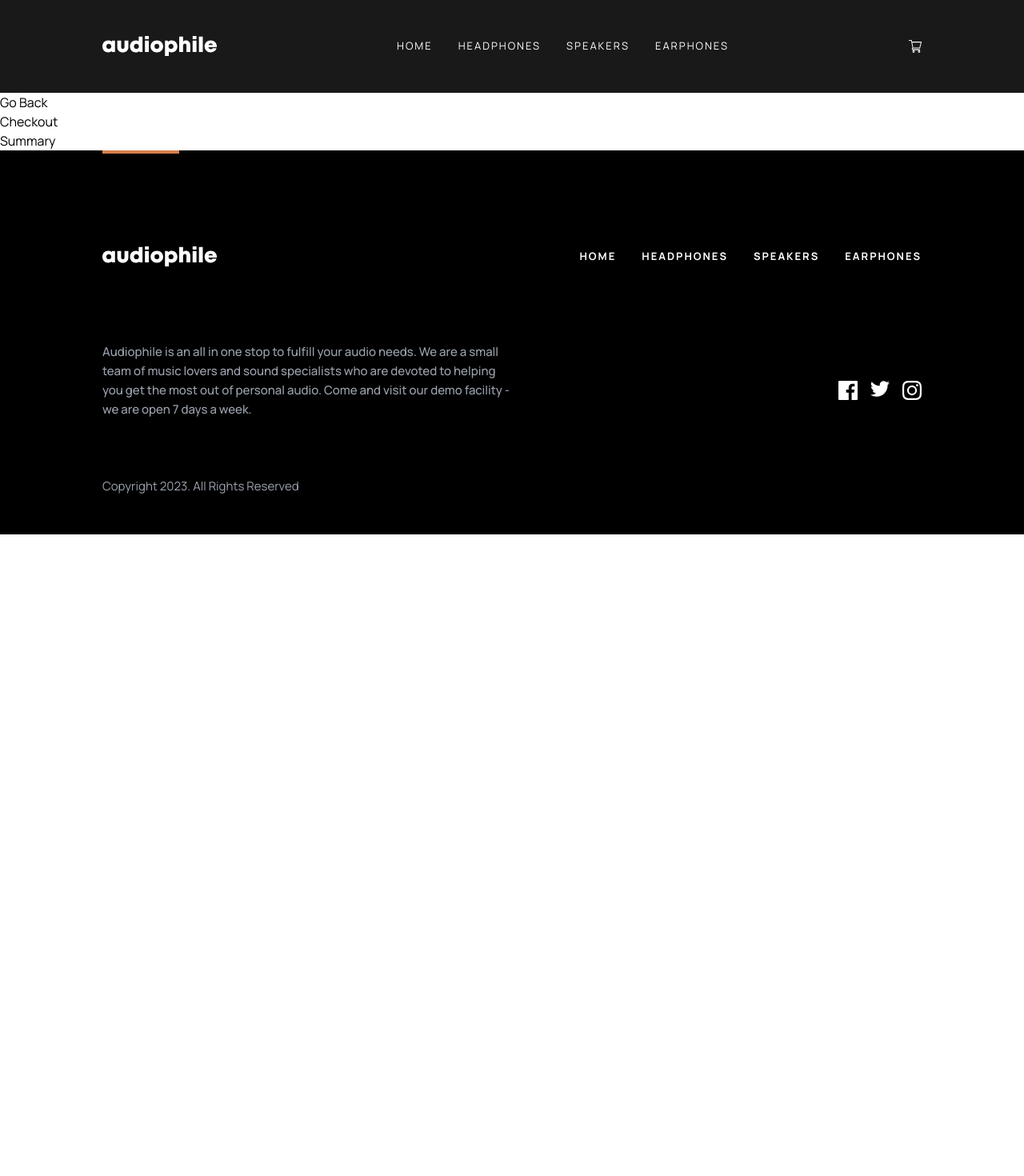
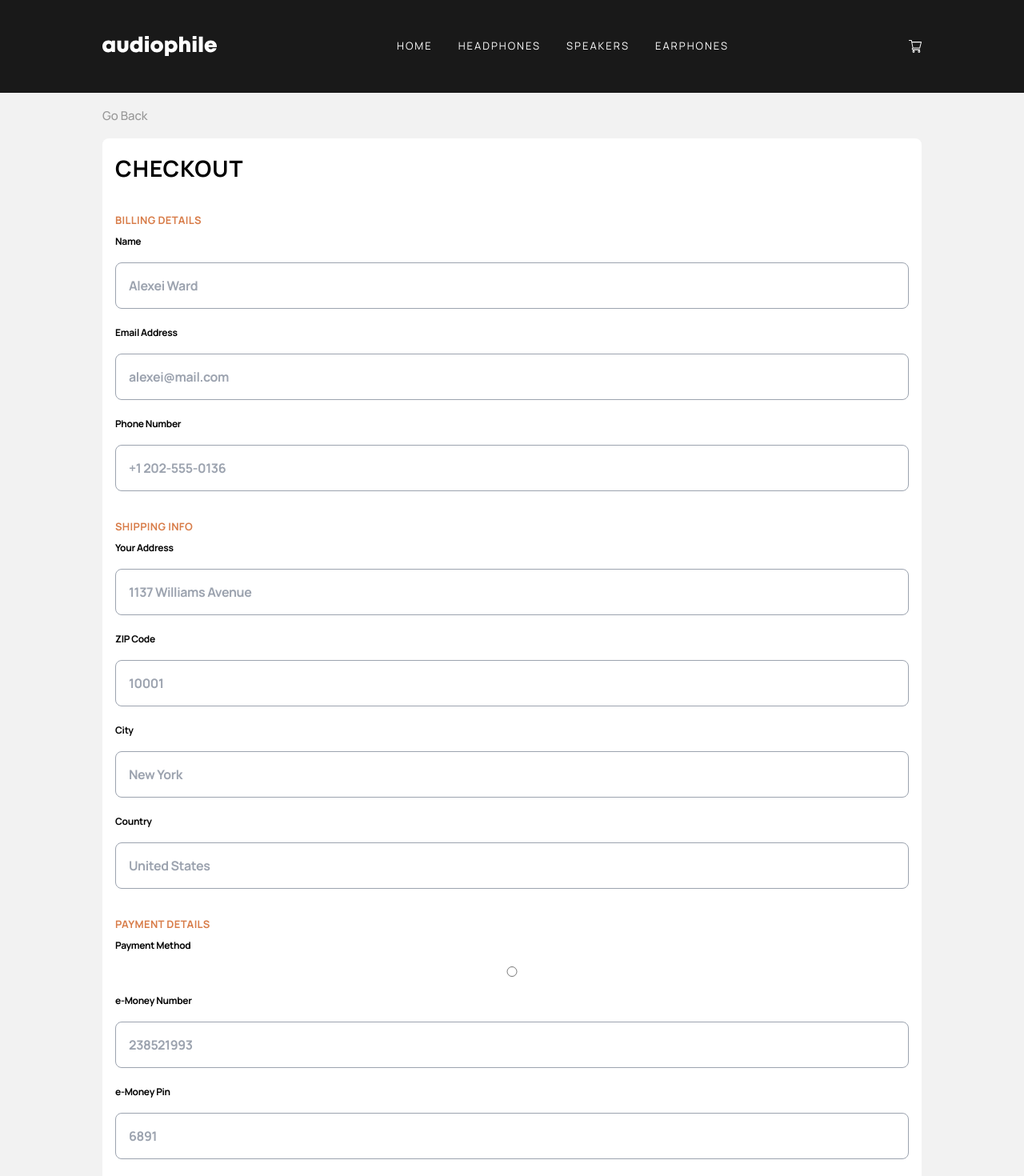
Before and after one commit to lemreyes/audiophile, a Next.js app: page /Checkout in a window 1280 px wide. Shown: the top 1470 px of the page at 80% size. Before the commit the page ends 800 px from the top, so only its background shows below. Built offline with nearby package versions, Linux system fonts and the light colour scheme.

Commit message:
checkout page form

```diff
--- a/src/app/Checkout/page.tsx
+++ b/src/app/Checkout/page.tsx
@@ -1,15 +1,168 @@
 export default function CheckoutPage() {
   return (
-    <div>
-      <div>
-        <span>Go Back</span>
+    <div className="flex flex-col items-center bg-pageBackground">
+      <div className="w-10/12 tablet:w-11/12 desktop:w-4/5 wide:w-3/5 mt-4 ">
+        <span className="text-[15px] text-textPrimary font-medium leading-[25px]">
+          Go Back
+        </span>
       </div>
-      <main>
-        <section>
-          <h1>Checkout</h1>
+      <main className="w-10/12 tablet:w-11/12 desktop:w-4/5 wide:w-3/5">
+        <section className="bg-white rounded-lg p-4 mt-4 ">
+          <h1 className="text-[28px] font-bold tracking-[1px] uppercase">
+            Checkout
+          </h1>
+          <form>
+            <div>
+              <h2 className="text-accent text-[13px] font-bold tracking-wide leading-[25px] mt-8 uppercase">
+                Billing Details
+              </h2>
+              <label
+                htmlFor="name"
+                className="mt-4 text-[12px] font-bold tracking-tight"
+              >
+                Name
+              </label>
+              <input
+                type="text"
+                name="name"
+                id="name"
+                className="block w-full mt-4 mb-4 p-4 rounded-lg border border-gray-400 text-14px font-bold tracking-tight"
+                placeholder="Alexei Ward"
+              />
+              <label
+                htmlFor="email"
+                className="mt-4 text-[12px] font-bold tracking-tight"
+              >
+                Email Address
+              </label>
+              <input
+                type="text"
+                name="email"
+                id="email"
+                className="block w-full mt-4 mb-4 p-4 rounded-lg border border-gray-400 text-14px font-bold tracking-tight"
+                placeholder="alexei@mail.com"
+              />
+              <label
+                htmlFor="number"
+                className="mt-4 text-[12px] font-bold tracking-tight"
+              >
+                Phone Number
+              </label>
+              <input
+                type="text"
+                name="number"
+                id="number"
+                className="block w-full mt-4 mb-4 p-4 rounded-lg border border-gray-400 text-14px font-bold tracking-tight"
+                placeholder="+1 202-555-0136"
+              />
+            </div>
+            <div>
+              <h2 className="text-accent text-[13px] font-bold tracking-wide leading-[25px] mt-8 uppercase">
+                Shipping Info
+              </h2>
+              <label
+                htmlFor="address"
+                className="mt-4 text-[12px] font-bold tracking-tight"
+              >
+                Your Address
+              </label>
+              <input
+                type="text"
+                name="address"
+                id="address"
+                className="block w-full mt-4 mb-4 p-4 rounded-lg border border-gray-400 text-14px font-bold tracking-tight"
+                placeholder="1137 Williams Avenue"
+              />
+              <label
+                htmlFor="zip"
+                className="mt-4 text-[12px] font-bold tracking-tight"
+              >
+                ZIP Code
+              </label>
+              <input
+                type="text"
+                name="zip"
+                id="zip"
+                className="block w-full mt-4 mb-4 p-4 rounded-lg border border-gray-400 text-14px font-bold tracking-tight"
+                placeholder="10001"
+              />
+              <label
+                htmlFor="city"
+                className="mt-4 text-[12px] font-bold tracking-tight"
+              >
+                City
+              </label>
+              <input
+                type="text"
+                name="city"
+                id="city"
+                className="block w-full mt-4 mb-4 p-4 rounded-lg border border-gray-400 text-14px font-bold tracking-tight"
+                placeholder="New York"
+              />
+              <label
+                htmlFor="country"
+                className="mt-4 text-[12px] font-bold tracking-tight"
+              >
+                Country
+              </label>
+              <input
+                type="text"
+                name="country"
+                id="country"
+                className="block w-full mt-4 mb-4 p-4 rounded-lg border border-gray-400 text-14px font-bold tracking-tight"
+                placeholder="United States"
+              />
+            </div>
+            <div>
+              <h2 className="text-accent text-[13px] font-bold tracking-wide leading-[25px] mt-8 uppercase">
+                Payment Details
+              </h2>
+              <label
+                htmlFor="paymentMethod"
+                className="mt-4 text-[12px] font-bold tracking-tight"
+              >
+                Payment Method
+              </label>
+              <input
+                type="radio"
+                name="paymentMethod"
+                id="paymentMethod"
+                className="block w-full mt-4 mb-4 p-4 rounded-lg border border-gray-400 text-14px font-bold tracking-tight"
+                placeholder="1137 Williams Avenue"
+              />
+              <label
+                htmlFor="emoneyNumber"
+                className="mt-4 text-[12px] font-bold tracking-tight"
+              >
+                e-Money Number
+              </label>
+              <input
+                type="text"
+                name="emoneyNumber"
+                id="emoneyNumber"
+                className="block w-full mt-4 mb-4 p-4 rounded-lg border border-gray-400 text-14px font-bold tracking-tight"
+                placeholder="238521993"
+              />
+              <label
+                htmlFor="emoneyPin"
+                className="mt-4 text-[12px] font-bold tracking-tight"
+              >
+                e-Money Pin
+              </label>
+              <input
+                type="text"
+                name="emoneyPin"
+                id="emoneyPin"
+                className="block w-full mt-4 mb-4 p-4 rounded-lg border border-gray-400 text-14px font-bold tracking-tight"
+                placeholder="6891"
+              />
+            </div>
+          </form>
         </section>
-        <aside>
-          <h2>Summary</h2>
+        <aside className="mt-8 bg-white rounded-lg p-4">
+          <h2 className="text-[18px] tracking-wider font-bold uppercase">
+            Summary
+          </h2>
         </aside>
       </main>
     </div>
--- a/src/app/globals.css
+++ b/src/app/globals.css
@@ -8,6 +8,7 @@
   --accent-hover: #FBAF85;
   --bg-gray-product: #f1f1f1;
   --text-primary: #979797;
+  --page-background: #f2f2f2;
 }
 
 body {
--- a/tailwind.config.js
+++ b/tailwind.config.js
@@ -14,6 +14,7 @@ module.exports = {
         accentHover: "var(--accent-hover)",
         product: "var(--bg-gray-product)",
         textPrimary: "var(--text-primary)",
+        pageBackground: "var(--page-background)",
       },
       screens: {
         tablet: "430px",
```
